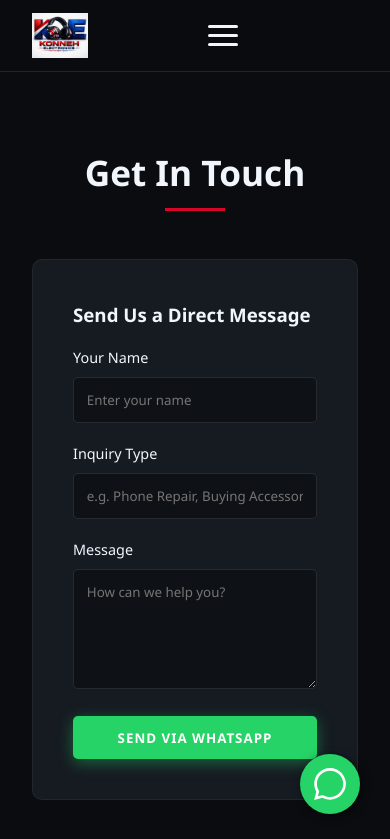
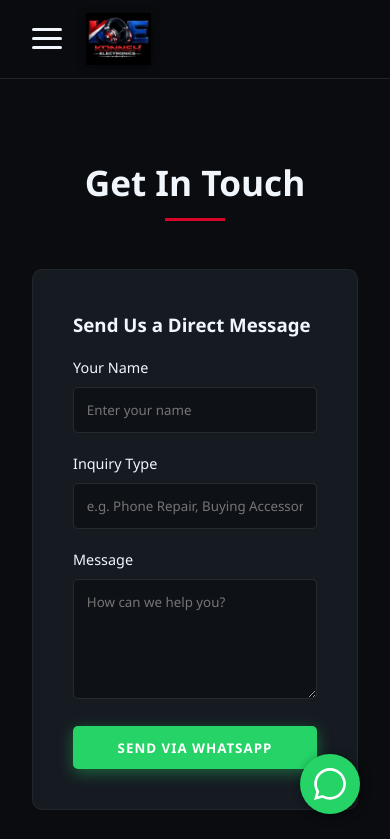
Before and after one commit to Musamkonneh/konneh-electronics, a plain HTML site: page contact.html in a window 390 px wide. Shown: the top 839 px of the page. Drawn offline with Linux system fonts and the light colour scheme.

Commit message:
Add files via upload

```diff
--- a/contact.html
+++ b/contact.html
@@ -11,18 +11,17 @@
     <!-- Header Navigation -->
  <header>
     <div class="nav-container">
-            <div class="logo-container">
-                <a href="index.html">
-                    <img src="Konneh Electronics logo.jpeg" alt="Konneh Electronics Logo">
-                </a>
-            </div>
-
-            <!-- Mobile Menu Toggle Button -->
         <button class="mobile-menu-btn" id="mobile-menu-btn" aria-label="Toggle Navigation">
             <span class="bar"></span>
             <span class="bar"></span>
             <span class="bar"></span>
         </button>
+
+        <div class="logo-container">
+            <a href="index.html">
+                <img src="Konneh Electronics logo.jpg" alt="Konneh Electronics Logo">
+            </a>
+        </div>
 
         <nav>
             <ul id="nav-list">
--- a/styles.css
+++ b/styles.css
@@ -27,7 +27,7 @@ body {
 
 /* Page Spacing for Inner Pages */
 .page-body {
-    padding-top: 80px;
+    padding-top: 90px;
 }
 
 .page-content {
@@ -55,10 +55,15 @@ header {
     position: relative;
 }
 
+/* Bigger & Clearer Logo Settings */
 .logo-container img {
-    height: 45px;
+    height: 60px;
     width: auto;
     display: block;
+    object-fit: contain;
+    image-rendering: -webkit-optimize-contrast;
+    image-rendering: crisp-edges;
+    filter: drop-shadow(0 2px 4px rgba(0,0,0,0.5));
 }
 
 nav ul {
@@ -346,10 +351,19 @@ footer {
     margin-top: auto;
 }
 
-/* Responsive Media Queries */
+/* Mobile Media Queries */
 @media (max-width: 768px) {
+    .nav-container {
+        justify-content: flex-start;
+        gap: 1.5rem;
+    }
+
     .mobile-menu-btn {
         display: flex;
+    }
+
+    .logo-container img {
+        height: 52px;
     }
 
     nav ul {
```
Also changed, not shown: products.html (+6 -7 lines), services.html (+6 -7 lines), Konneh Electronics logo.jpg (added). Lines whose indentation alone changed are shown as unchanged.
